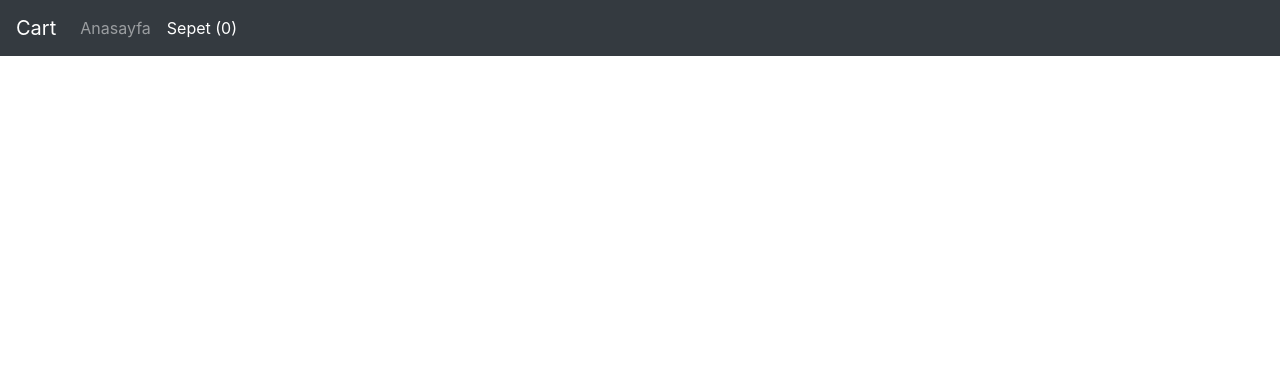
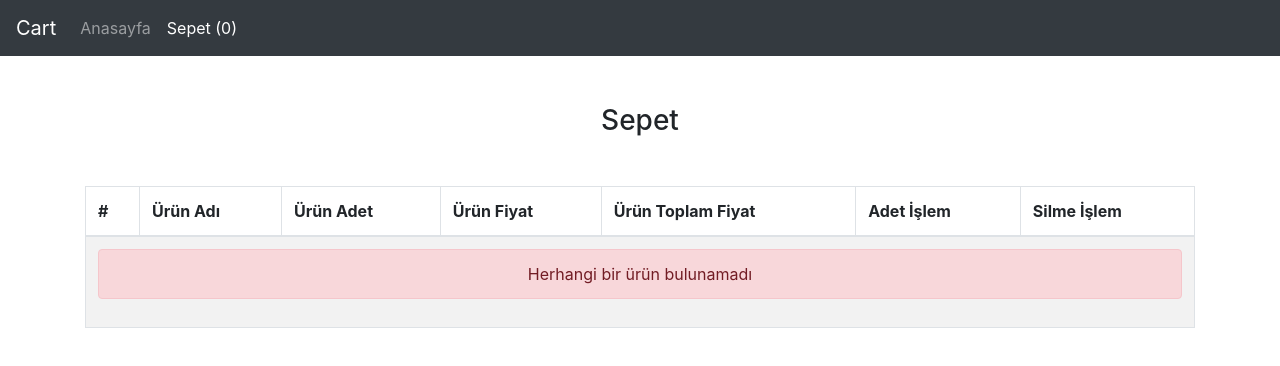
Before and after one commit to burakzaferozcan/shopping-cart, a React (Vite) app in the folder shopping-cart-frontend/: page /cart in a window 1280 px wide. Shown: the top 366 px of the page. Built offline with nearby package versions, Linux system fonts and the light colour scheme.

Commit message:
created quantity operations and delete operation in cart

```diff
--- a/shopping-cart-frontend/src/pages/Cart/index.jsx
+++ b/shopping-cart-frontend/src/pages/Cart/index.jsx
@@ -1,13 +1,88 @@
-import React from "react";
+import React, { useEffect } from "react";
 import Header from "../../components/common/Header";
 import withRouter from "../../withRouter";
+import { Button, Col, Container, Row, Table } from "react-bootstrap";
+import cartWrapper from "../../cartWrapper";
 
-function Cart() {
+function Cart({ cart }) {
+  const { items, totalUniqueItems, updateItemQuantity, removeItem } = cart;
+
   return (
     <>
       <Header />
+      <Container className="mt-5">
+        <h3 className="d-flex justify-content-center mt-5">Sepet</h3>
+        <Row className="mt-5">
+          <Col md={12}>
+            <Table striped bordered hover>
+              <thead>
+                <tr>
+                  <th>#</th>
+                  <th>Ürün Adı</th>
+                  <th>Ürün Adet</th>
+                  <th>Ürün Fiyat</th>
+                  <th>Ürün Toplam Fiyat</th>
+                  <th>Adet İşlem</th>
+                  <th>Silme İşlem</th>
+                </tr>
+              </thead>
+              <tbody>
+                {totalUniqueItems == 0 ? (
+                  <tr>
+                    <td colSpan={12}>
+                      <div className="col-md-12 alert alert-danger text-center">
+                        Herhangi bir ürün bulunamadı
+                      </div>
+                    </td>
+                  </tr>
+                ) : (
+                  items.map((item, index) => {
+                    return (
+                      <tr key={index}>
+                        <td>{index + 1}</td>
+                        <td>{item.name}</td>
+                        <td>{item.quantity}</td>
+                        <td>{item.price}</td>
+                        <td>{item.quantity * item.price}</td>
+                        <td>
+                          <Button
+                            variant="success"
+                            className="w-100"
+                            onClick={() =>
+                              updateItemQuantity(item.id, item.quantity + 1)
+                            }
+                          >
+                            +
+                          </Button>
+                          <Button
+                            variant="danger"
+                            className=" w-100"
+                            onClick={() =>
+                              updateItemQuantity(item.id, item.quantity - 1)
+                            }
+                          >
+                            -
+                          </Button>
+                        </td>
+                        <td>
+                          <Button
+                            className="w-100"
+                            onClick={() => removeItem(item.id)}
+                          >
+                            Sil
+                          </Button>
+                        </td>
+                      </tr>
+                    );
+                  })
+                )}
+              </tbody>
+            </Table>
+          </Col>
+        </Row>
+      </Container>
     </>
   );
 }
 
-export default withRouter(Cart);
+export default withRouter(cartWrapper(Cart));
--- a/shopping-cart-frontend/src/pages/Home/index.jsx
+++ b/shopping-cart-frontend/src/pages/Home/index.jsx
@@ -10,6 +10,7 @@ import cartWrapper from "../../cartWrapper.jsx";
 function Home({ cart }) {
   const [isLoading, setIsLoading] = useState(true);
   const [products, setProducts] = useState([]);
+
   const getProducts = () => {
     RestClient.getRequest(AppUrl.home)
       .then((res) => {
@@ -26,21 +27,23 @@ function Home({ cart }) {
         setIsLoading(false);
       });
   };
-  const addQuantitiy = (id, value) => {
-    let newProducts = products.map((item, index) => {
+
+  const addQuantity = (id, value) => {
+    let newProducts = products.map((item) => {
       if (item.prd_id === id) {
-        return { ...item, addQuantitiy: parseInt(value) };
+        return { ...item, addQuantity: parseInt(value) || 0 }; // NaN olmaması için fallback
       }
       return item;
     });
     setProducts(newProducts);
   };
+
   useEffect(() => {
     getProducts();
   }, []);
 
   const addCart = (id) => {
-    let newProducts = products.map((item, index) => {
+    let newProducts = products.map((item) => {
       if (item.prd_id === id) {
         cart.addItem(
           {
@@ -48,9 +51,9 @@ function Home({ cart }) {
             name: item.name,
             price: item.price,
           },
-          parseInt(item.addQuantitiy)
+          parseInt(item.addQuantity) || 1 // NaN kontrolü
         );
-        delete item.addQuantitiy;
+        delete item.addQuantity;
       }
       return item;
     });
@@ -67,6 +70,7 @@ function Home({ cart }) {
       </div>
     );
   }
+
   return (
     <>
       <Header />
@@ -75,26 +79,24 @@ function Home({ cart }) {
           Ürün Listesi
         </h3>
         <Row className="mt-5">
-          {products ? (
+          {products.length > 0 ? (
             products.map((product, index) => {
               return (
                 <Col md={4} className="mt-5" key={index}>
                   <Card>
                     <Card.Body>
                       <Card.Title>{product.name}</Card.Title>
-                      <Card.Text>Fiyat : {product.price}</Card.Text>
+                      <Card.Text>Fiyat: {product.price}</Card.Text>
                       <input
                         type="number"
-                        value={product.addQuantitiy ? product.addQuantitiy : ""}
+                        value={product.addQuantity ? product.addQuantity : ""}
                         onChange={(e) =>
-                          addQuantitiy(product.prd_id, e.target.value)
+                          addQuantity(product.prd_id, e.target.value)
                         }
                       />
                       <Button
                         variant="success"
-                        onClick={() => {
-                          addCart(product.prd_id);
-                        }}
+                        onClick={() => addCart(product.prd_id)}
                       >
                         Sepete Ekle
                       </Button>
```
